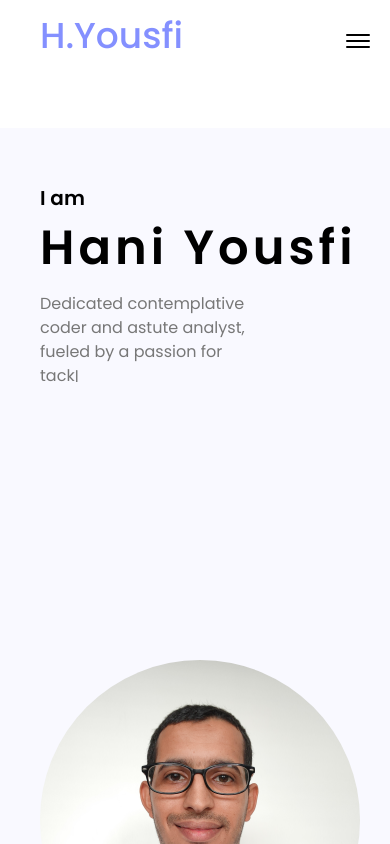
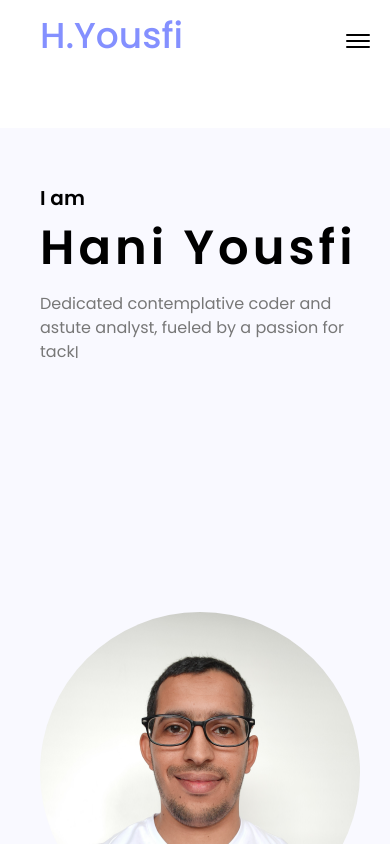
Before and after one commit to maky-hnou/portfolio-front, a Next.js app: page / in a window 390 px wide. Shown: the top 844 px of the page. Built offline with nearby package versions, Linux system fonts and the light colour scheme.

Commit message:
Fix text width at md breakpoint and lower

```diff
--- a/src/pages/index.js
+++ b/src/pages/index.js
@@ -57,7 +57,7 @@ export default function Home() {
       <main className="w-full h-auto text-black pt-32">
         <div className="bg-light_white">
           <div className="flex p-14 items-center justify-between w-full md:block md:px-10">
-            <div className="flex-1 pr-14">
+            <div className="flex-1 pr-14 md:pr-0">
               <h5 className="text-xl font-semibold">I am</h5>
               <AnimatedText
                 text="Hani Yousfi"
```
